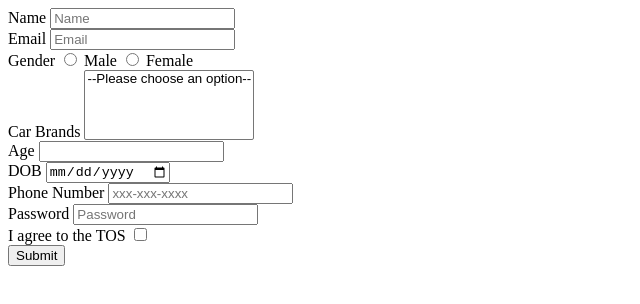
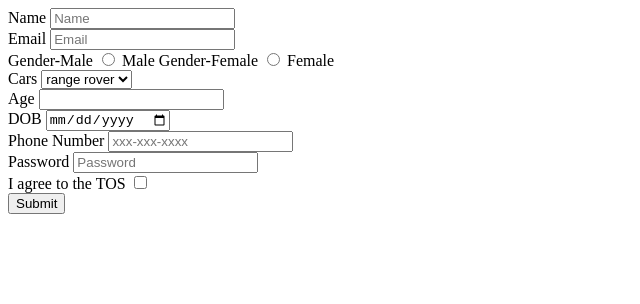
Before and after one commit to acciojob/signup-form-car-elangovanmuthu98, a website: page main.html in a window 1280 px wide. Shown: the whole page, without its empty margins (0-640 px from the left). Drawn offline with Linux system fonts and the light colour scheme.

Commit message:
created a submission

```diff
--- a/main.html
+++ b/main.html
@@ -12,31 +12,32 @@
 </script>
 	<form action="" method="post">
 		<label for="name">Name</label>
-		<input id="name" type="text" placeholder="Name">
+		<input id="name" type="text" placeholder="Name" required>
 		<br>
 
 		<label for="email">Email</label>
-		<input id="email" type="email" placeholder="Email">
+		<input id="email" type="email" placeholder="Email" required>
 		<br>
 
-		<label>Gender</label>
-		<input id="gender_m" type="Radio" value="male" name="Gender"> Male
-		<input id="gender_f" type="Radio" value="female" name="Gender"> Female
+		<label for="gender_m">Gender-Male</label>
+		<input id="gender_m" type="Radio" value="male" name="Gender" required> Male
+		<label for="gender_f">Gender-Female</label>
+		<input id="gender_f" type="Radio" value="female" name="Gender" required> Female
 		<br>
 
-		<label for="cars">Car Brands</label>
-		<select multiple>
-			<option>--Please choose an option--</option>
+		<label for="cars">Cars</label>
+		<select type="Select" id="cars" placeholder="--please choose an option--" required>
+			<option>range rover</option>
 		</select>
 		<br>
 
 		<label for="age">Age</label>
 
-		<input id="age" type="number">
+		<input id="age" type="number" required>
 		<br>
 
 		<lable for="dob">DOB</lable>
-		<input id="dob" type="date">
+		<input id="dob" type="date" required>
 		<br>
 
 		<label for="tel">Phone Number</label>
@@ -44,11 +45,11 @@
 		<br>
 
 		<lable for="password">Password</lable>
-		<input id="password" type="password" placeholder="Password">
+		<input id="password" type="password" placeholder="Password" required>
 		<br>
 
 		<label for="tos">I agree to the TOS</label>
-		<input id="tos" type="checkbox">
+		<input id="tos" type="checkbox" required>
 		<br>
 
 	<button type="button">Submit</button>
```
